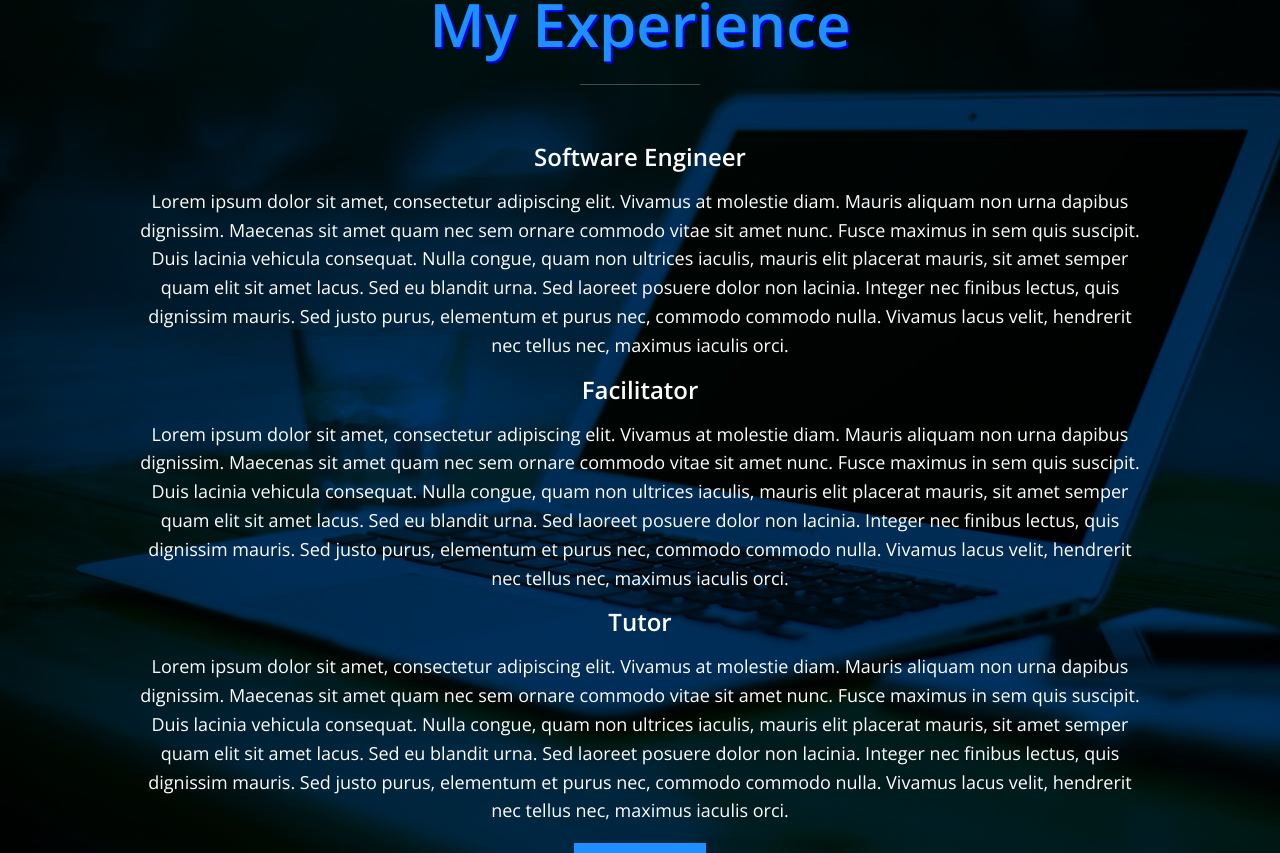
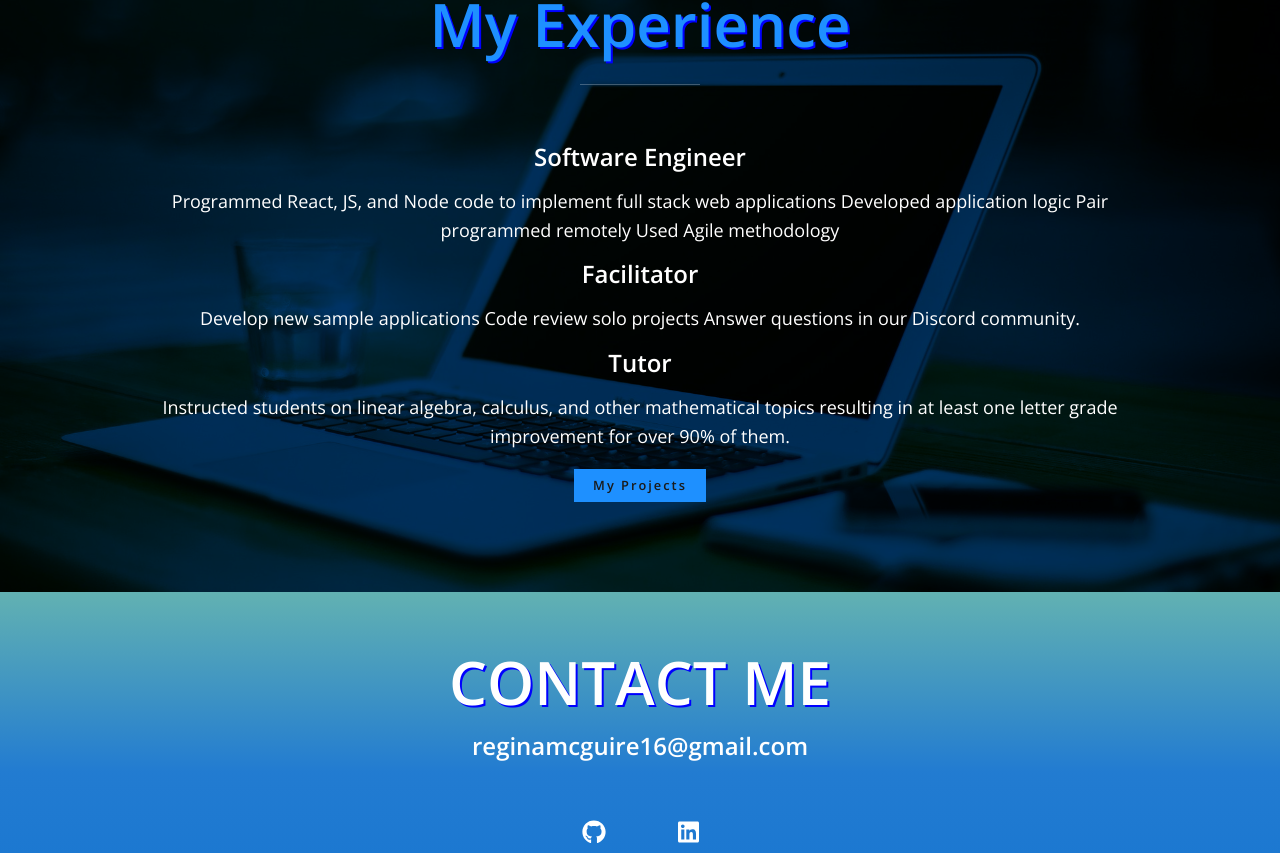
Before and after one commit to rmcguire6/react-portfolio, a React (Create React App) app: page / in a window 1280 px wide. Shown: the part 1947-2800 px from the top of the page. Built offline with nearby package versions, Linux system fonts and the light colour scheme.

Commit message:
Add first draft of experience

```diff
--- a/src/components/Experience.js
+++ b/src/components/Experience.js
@@ -10,46 +10,24 @@ const Experience = () => {
         <div className="experience">
           <h3>Software Engineer</h3>
           <p>
-            Lorem ipsum dolor sit amet, consectetur adipiscing elit. Vivamus at
-            molestie diam. Mauris aliquam non urna dapibus dignissim. Maecenas
-            sit amet quam nec sem ornare commodo vitae sit amet nunc. Fusce
-            maximus in sem quis suscipit. Duis lacinia vehicula consequat. Nulla
-            congue, quam non ultrices iaculis, mauris elit placerat mauris, sit
-            amet semper quam elit sit amet lacus. Sed eu blandit urna. Sed
-            laoreet posuere dolor non lacinia. Integer nec finibus lectus, quis
-            dignissim mauris. Sed justo purus, elementum et purus nec, commodo
-            commodo nulla. Vivamus lacus velit, hendrerit nec tellus nec,
-            maximus iaculis orci.
+            Programmed React, JS, and Node code to implement full stack web
+            applications Developed application logic Pair programmed remotely
+            Used Agile methodology
           </p>
         </div>
         <div className="experience">
           <h3>Facilitator</h3>
           <p>
-            Lorem ipsum dolor sit amet, consectetur adipiscing elit. Vivamus at
-            molestie diam. Mauris aliquam non urna dapibus dignissim. Maecenas
-            sit amet quam nec sem ornare commodo vitae sit amet nunc. Fusce
-            maximus in sem quis suscipit. Duis lacinia vehicula consequat. Nulla
-            congue, quam non ultrices iaculis, mauris elit placerat mauris, sit
-            amet semper quam elit sit amet lacus. Sed eu blandit urna. Sed
-            laoreet posuere dolor non lacinia. Integer nec finibus lectus, quis
-            dignissim mauris. Sed justo purus, elementum et purus nec, commodo
-            commodo nulla. Vivamus lacus velit, hendrerit nec tellus nec,
-            maximus iaculis orci.
+            Develop new sample applications Code review solo projects Answer
+            questions in our Discord community.
           </p>
         </div>
         <div className="experience">
           <h3>Tutor</h3>
           <p>
-            Lorem ipsum dolor sit amet, consectetur adipiscing elit. Vivamus at
-            molestie diam. Mauris aliquam non urna dapibus dignissim. Maecenas
-            sit amet quam nec sem ornare commodo vitae sit amet nunc. Fusce
-            maximus in sem quis suscipit. Duis lacinia vehicula consequat. Nulla
-            congue, quam non ultrices iaculis, mauris elit placerat mauris, sit
-            amet semper quam elit sit amet lacus. Sed eu blandit urna. Sed
-            laoreet posuere dolor non lacinia. Integer nec finibus lectus, quis
-            dignissim mauris. Sed justo purus, elementum et purus nec, commodo
-            commodo nulla. Vivamus lacus velit, hendrerit nec tellus nec,
-            maximus iaculis orci.
+            Instructed students on linear algebra, calculus, and other
+            mathematical topics resulting in at least one letter grade
+            improvement for over 90% of them.
           </p>
         </div>
       </div>
```
